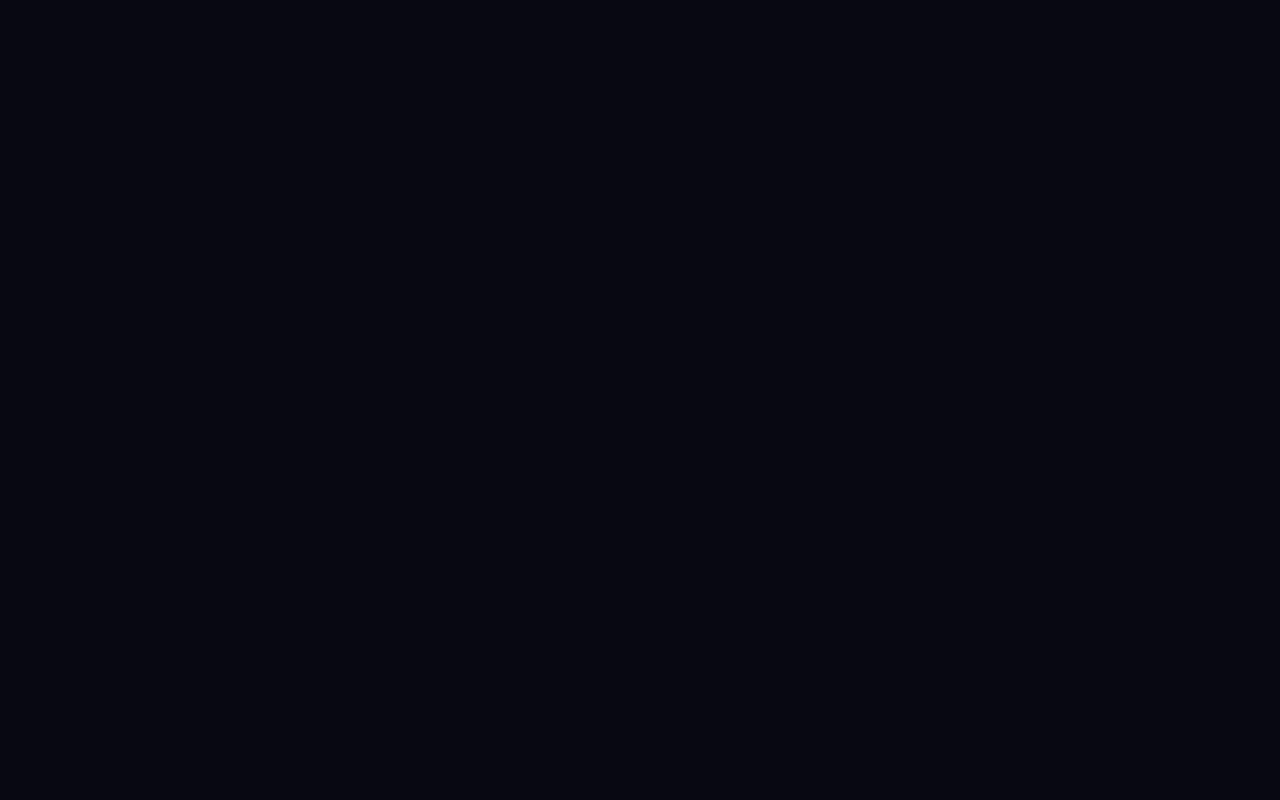
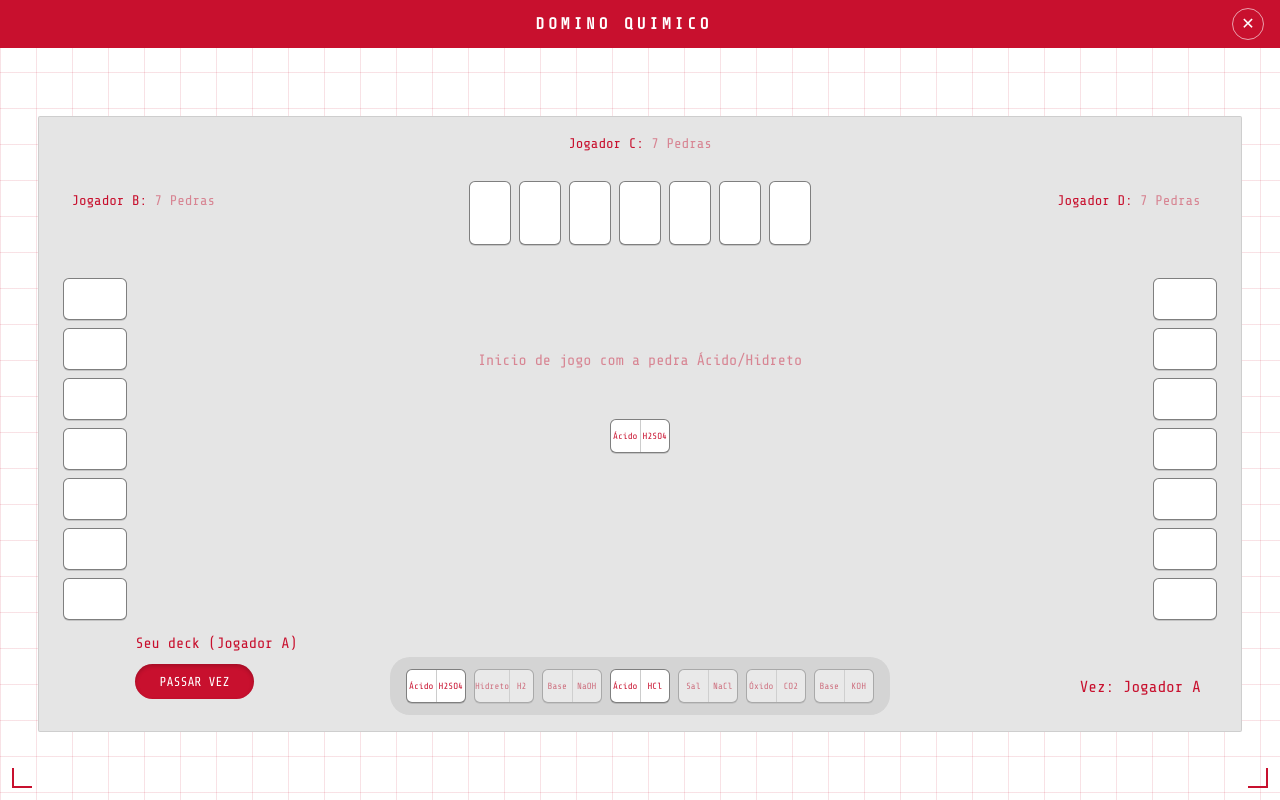
Before and after one commit to pleomoreno/domino-quimico, a React app in the folder frontend/: page /game in a window 1280 px wide. Before the commit this address had no page. Built offline with nearby package versions, Linux system fonts and the light colour scheme; the HTML template or start-up script is replaced by a standard one.

Commit message:
Feat: Implement GamePage component with game logic and UI

```diff
--- a/frontend/src/App.jsx
+++ b/frontend/src/App.jsx
@@ -1,15 +1,17 @@
 import { BrowserRouter, Routes, Route } from 'react-router-dom'
-import LandingPage  from './pages/LandingPage'
-import LoginPage    from './pages/LoginPage'
+import LandingPage from './pages/LandingPage'
+import LoginPage from './pages/LoginPage'
 import RegisterPage from './pages/RegisterPage'
+import GamePage from './pages/GamePage'
 
 export default function App() {
   return (
     <BrowserRouter>
       <Routes>
-        <Route path="/"         element={<LandingPage />} />
-        <Route path="/login"    element={<LoginPage />} />
+        <Route path="/" element={<LandingPage />} />
+        <Route path="/login" element={<LoginPage />} />
         <Route path="/register" element={<RegisterPage />} />
+        <Route path="/game" element={<GamePage />} />
       </Routes>
     </BrowserRouter>
   )
--- /dev/null
+++ b/frontend/src/pages/GamePage.jsx
@@ -0,0 +1,298 @@
+import { useEffect, useMemo, useState } from "react"
+
+const createTile = (id, left, right) => ({ id, left, right })
+
+const initialHands = {
+	A: [
+		createTile("A-1", "Ácido", "H2SO4"),
+		createTile("A-2", "Hidreto", "H2"),
+		createTile("A-3", "Base", "NaOH"),
+		createTile("A-4", "Ácido", "HCl"),
+		createTile("A-5", "Sal", "NaCl"),
+		createTile("A-6", "Óxido", "CO2"),
+		createTile("A-7", "Base", "KOH"),
+	],
+	B: [
+		createTile("B-1", "Ácido", "H2SO4"),
+		createTile("B-2", "Hidreto", "H2"),
+		createTile("B-3", "Base", "KOH"),
+		createTile("B-4", "Sal", "NaCl"),
+		createTile("B-5", "Óxido", "SO2"),
+		createTile("B-6", "Ácido", "HNO3"),
+		createTile("B-7", "Base", "NaOH"),
+	],
+	C: [
+		createTile("C-1", "Ácido", "H2SO4"),
+		createTile("C-2", "Sal", "NaCl"),
+		createTile("C-3", "Base", "NaOH"),
+		createTile("C-4", "Óxido", "CO2"),
+		createTile("C-5", "Hidreto", "H2"),
+		createTile("C-6", "Ácido", "HCl"),
+		createTile("C-7", "Base", "KOH"),
+	],
+	D: [
+		createTile("D-1", "Ácido", "HCl"),
+		createTile("D-2", "Sal", "KCl"),
+		createTile("D-3", "Base", "NaOH"),
+		createTile("D-4", "Hidreto", "H2"),
+		createTile("D-5", "Óxido", "SO2"),
+		createTile("D-6", "Ácido", "HNO3"),
+		createTile("D-7", "Base", "KOH"),
+	],
+}
+
+const players = ["A", "B", "C", "D"]
+
+export default function GamePage() {
+	const [hands, setHands] = useState(initialHands)
+	const [board, setBoard] = useState([
+		createTile("start", "Ácido", "H2SO4"),
+	])
+	const [currentTurn, setCurrentTurn] = useState(0)
+	const [message, setMessage] = useState(
+		"Inicio de jogo com a pedra Ácido/Hidreto"
+	)
+
+	const boardEnds = useMemo(() => {
+		if (board.length === 0) return { left: null, right: null }
+		return { left: board[0].left, right: board[board.length - 1].right }
+	}, [board])
+
+	const isPlayable = (tile) => {
+		if (!boardEnds.left && !boardEnds.right) return true
+		return (
+			tile.left === boardEnds.left ||
+			tile.right === boardEnds.left ||
+			tile.left === boardEnds.right ||
+			tile.right === boardEnds.right
+		)
+	}
+
+	const placeTile = (playerKey, tileId) => {
+		const hand = hands[playerKey]
+		const tile = hand.find((item) => item.id === tileId)
+		if (!tile) return
+
+		if (board.length === 0) {
+			setBoard([tile])
+		} else {
+			const canRight = tile.left === boardEnds.right || tile.right === boardEnds.right
+			const canLeft = tile.left === boardEnds.left || tile.right === boardEnds.left
+			if (!canRight && !canLeft) return
+
+			const placeOnRight = canRight
+			const placedTile = placeOnRight
+				? tile.left === boardEnds.right
+					? { ...tile, left: tile.left, right: tile.right }
+					: { ...tile, left: tile.right, right: tile.left }
+				: tile.right === boardEnds.left
+					? { ...tile, left: tile.left, right: tile.right }
+					: { ...tile, left: tile.right, right: tile.left }
+
+			setBoard((prev) =>
+				placeOnRight ? [...prev, placedTile] : [placedTile, ...prev]
+			)
+		}
+
+		setHands((prev) => ({
+			...prev,
+			[playerKey]: prev[playerKey].filter((item) => item.id !== tileId),
+		}))
+		setMessage(`${playerKey} jogou ${tile.left}/${tile.right}`)
+		setCurrentTurn((prev) => (prev + 1) % players.length)
+	}
+
+	const handlePass = () => {
+		setMessage(`Jogador ${players[currentTurn]} passou a vez`)
+		setCurrentTurn((prev) => (prev + 1) % players.length)
+	}
+
+	useEffect(() => {
+		const playerKey = players[currentTurn]
+		if (playerKey === "A") return
+
+		const timeout = setTimeout(() => {
+			const hand = hands[playerKey]
+			const playable = hand.find((tile) => isPlayable(tile))
+			if (playable) {
+				placeTile(playerKey, playable.id)
+				return
+			}
+			setMessage(`Jogador ${playerKey} passou a vez`)
+			setCurrentTurn((prev) => (prev + 1) % players.length)
+		}, 650)
+
+		return () => clearTimeout(timeout)
+	}, [currentTurn, hands, boardEnds.left, boardEnds.right])
+
+	return (
+		<div className="relative w-screen h-screen bg-white overflow-hidden font-mono text-dq-red">
+			{/* grid */}
+			<div
+				className="absolute inset-0"
+				style={{
+					backgroundImage: `
+						linear-gradient(rgba(200,16,46,0.12) 1px, transparent 1px),
+						linear-gradient(90deg, rgba(200,16,46,0.12) 1px, transparent 1px)
+					`,
+					backgroundSize: "36px 36px",
+				}}
+			/>
+
+			{/* cantos */}
+			<Corner pos="top-3 left-3" borders="border-t-2 border-l-2" />
+			<Corner pos="top-3 right-3" borders="border-t-2 border-r-2" />
+			<Corner pos="bottom-3 left-3" borders="border-b-2 border-l-2" />
+			<Corner pos="bottom-3 right-3" borders="border-b-2 border-r-2" />
+
+			{/* top bar */}
+			<div className="absolute top-0 left-0 right-0 h-12 bg-dq-red text-white flex items-center px-4">
+				<div className="flex-1 text-center font-bold tracking-[4px] text-[16px]">
+					DOMINO QUIMICO
+				</div>
+				<button
+					type="button"
+					className="w-8 h-8 flex items-center justify-center rounded-full border border-white/60 text-white hover:bg-white/10"
+					aria-label="Fechar"
+				>
+					✕
+				</button>
+			</div>
+
+			{/* board */}
+			<div className="relative z-10 w-full h-full flex items-center justify-center pt-12">
+				<div className="relative w-[94%] h-[82%] bg-neutral-200 border border-black/10 rounded-sm">
+					{/* top hand */}
+					<div className="absolute top-16 left-1/2 -translate-x-1/2 flex items-center gap-2">
+						{hands.C.map((item) => (
+							<HiddenTile key={item.id} orientation="vertical" />
+						))}
+					</div>
+					<div className="absolute top-4 left-1/2 -translate-x-1/2 text-[14px] text-dq-text">
+						Jogador C: <span className="text-dq-muted">{hands.C.length} Pedras</span>
+					</div>
+
+					{/* left hand */}
+					<div className="absolute top-[54%] left-6 -translate-y-1/2 flex flex-col gap-2">
+						{hands.B.map((item) => (
+							<HiddenTile key={item.id} orientation="horizontal" />
+						))}
+					</div>
+					<div className="absolute top-[12%] left-8 text-[14px] text-dq-text">
+						Jogador B: <span className="text-dq-muted">{hands.B.length} Pedras</span>
+					</div>
+
+					{/* right hand */}
+					<div className="absolute top-[54%] right-6 -translate-y-1/2 flex flex-col gap-2">
+						{hands.D.map((item) => (
+							<HiddenTile key={item.id} orientation="horizontal" />
+						))}
+					</div>
+					<div className="absolute top-[12%] right-10 text-[14px] text-dq-text">
+						Jogador D: <span className="text-dq-muted">{hands.D.length} Pedras</span>
+					</div>
+
+					{/* center info */}
+					<div className="absolute inset-x-0 top-[38%] text-center text-[15px] text-dq-muted">
+						{message}
+					</div>
+
+					{/* played tiles */}
+					<div className="absolute left-1/2 top-[52%] -translate-x-1/2 -translate-y-1/2 flex items-center gap-2">
+						{board.map((tile) => (
+							<DominoTile
+								key={tile.id}
+								labelTop={tile.left}
+								labelBottom={tile.right}
+							/>
+						))}
+					</div>
+
+					{/* bottom area */}
+					<div className="absolute bottom-8 left-24">
+						<div className="text-[15px] text-dq-text">Seu deck (Jogador A)</div>
+						<button
+							type="button"
+							className="mt-2 bg-dq-red text-white text-[13px] px-6 py-2 rounded-full shadow-inner shadow-black/20 disabled:opacity-50"
+							onClick={handlePass}
+							disabled={players[currentTurn] !== "A"}
+						>
+							PASSAR VEZ
+						</button>
+					</div>
+
+					<div className="absolute bottom-4 left-1/2 -translate-x-1/2">
+						<div className="bg-neutral-300 rounded-[20px] px-4 py-3 flex items-center gap-2">
+							{hands.A.map((item) => (
+								<DominoTile
+									key={item.id}
+									labelTop={item.left}
+									labelBottom={item.right}
+									onClick={() =>
+										players[currentTurn] === "A" &&
+										isPlayable(item) &&
+										placeTile("A", item.id)
+									}
+									isDisabled={
+										players[currentTurn] !== "A" || !isPlayable(item)
+									}
+								/>
+							))}
+						</div>
+					</div>
+
+					<div className="absolute bottom-8 right-10 text-[16px]">
+						Vez: <span className="text-dq-text">Jogador {players[currentTurn]}</span>
+					</div>
+				</div>
+			</div>
+		</div>
+	)
+}
+
+function Corner({ pos, borders }) {
+	return <div className={`absolute w-5 h-5 ${pos} ${borders} border-dq-red`} />
+}
+
+function HiddenTile({ orientation = "vertical" }) {
+	const base =
+		"bg-white border border-black/50 rounded-[6px] shadow-[0_1px_0_rgba(0,0,0,0.15)]"
+	const tileClass =
+		orientation === "vertical" ? "w-[42px] h-[64px]" : "w-[64px] h-[42px]"
+	return (
+		<div className={`${base} ${tileClass}`} />
+	)
+}
+
+function DominoTile({
+	labelTop,
+	labelBottom,
+	orientation = "horizontal",
+	onClick,
+	isDisabled,
+}) {
+	const isVertical = orientation === "vertical"
+	const base =
+		"bg-white border border-black/50 rounded-[6px] shadow-[0_1px_0_rgba(0,0,0,0.15)] text-dq-text"
+	return (
+		<div
+			className={`${base} ${
+				isVertical ? "w-[48px] h-[54px]" : "w-[60px] h-[34px]"
+			} flex ${isVertical ? "flex-col" : "flex-row"} ${
+				isDisabled ? "opacity-50 cursor-not-allowed" : "cursor-pointer"
+			}`}
+			onClick={onClick}
+		>
+			<div
+				className={`flex-1 flex items-center justify-center text-[9px] ${
+					isVertical ? "border-b border-black/20" : "border-r border-black/20"
+				}`}
+			>
+				{labelTop}
+			</div>
+			<div className="flex-1 flex items-center justify-center text-[9px]">
+				{labelBottom}
+			</div>
+		</div>
+	)
+}
```
